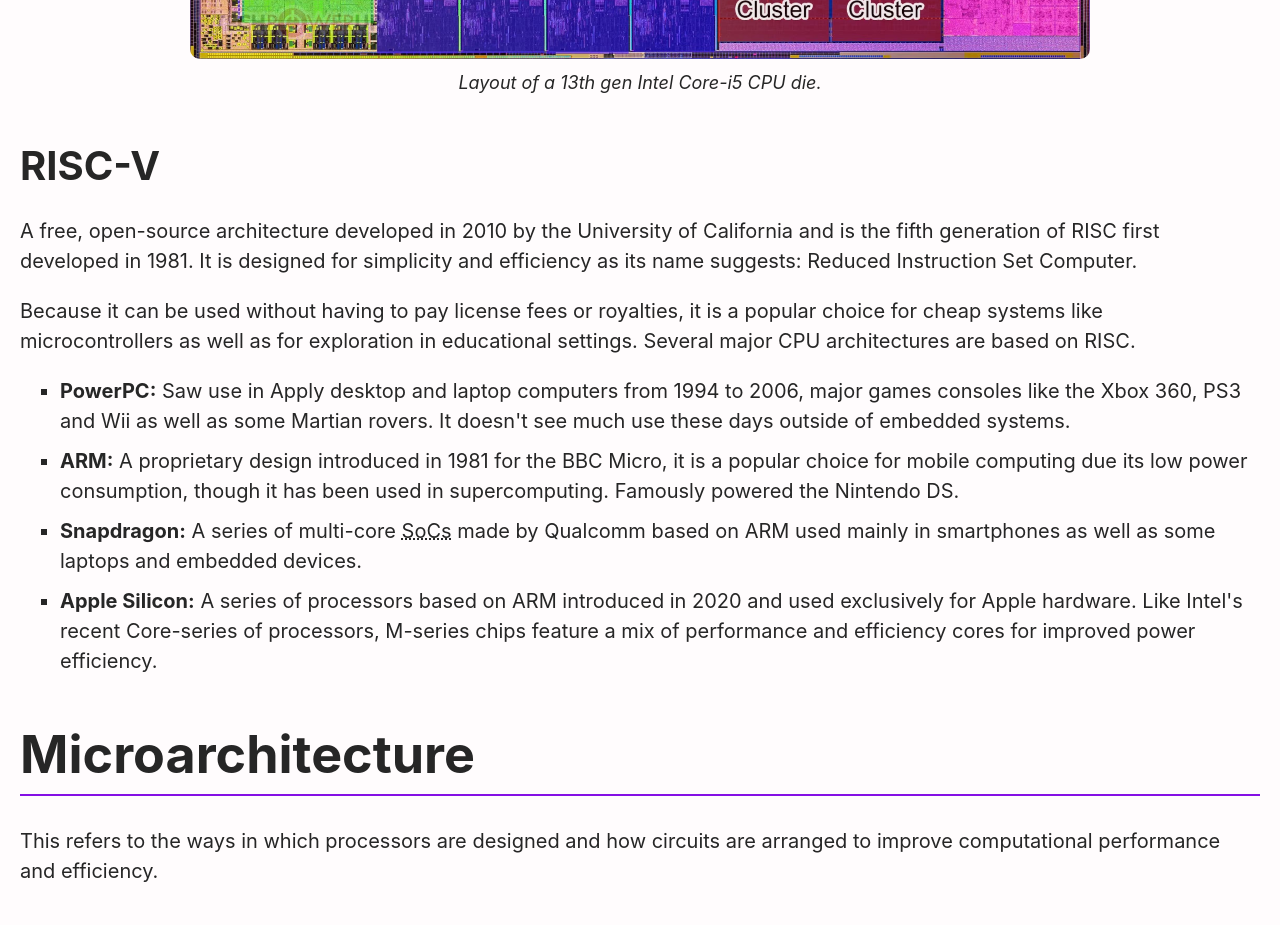
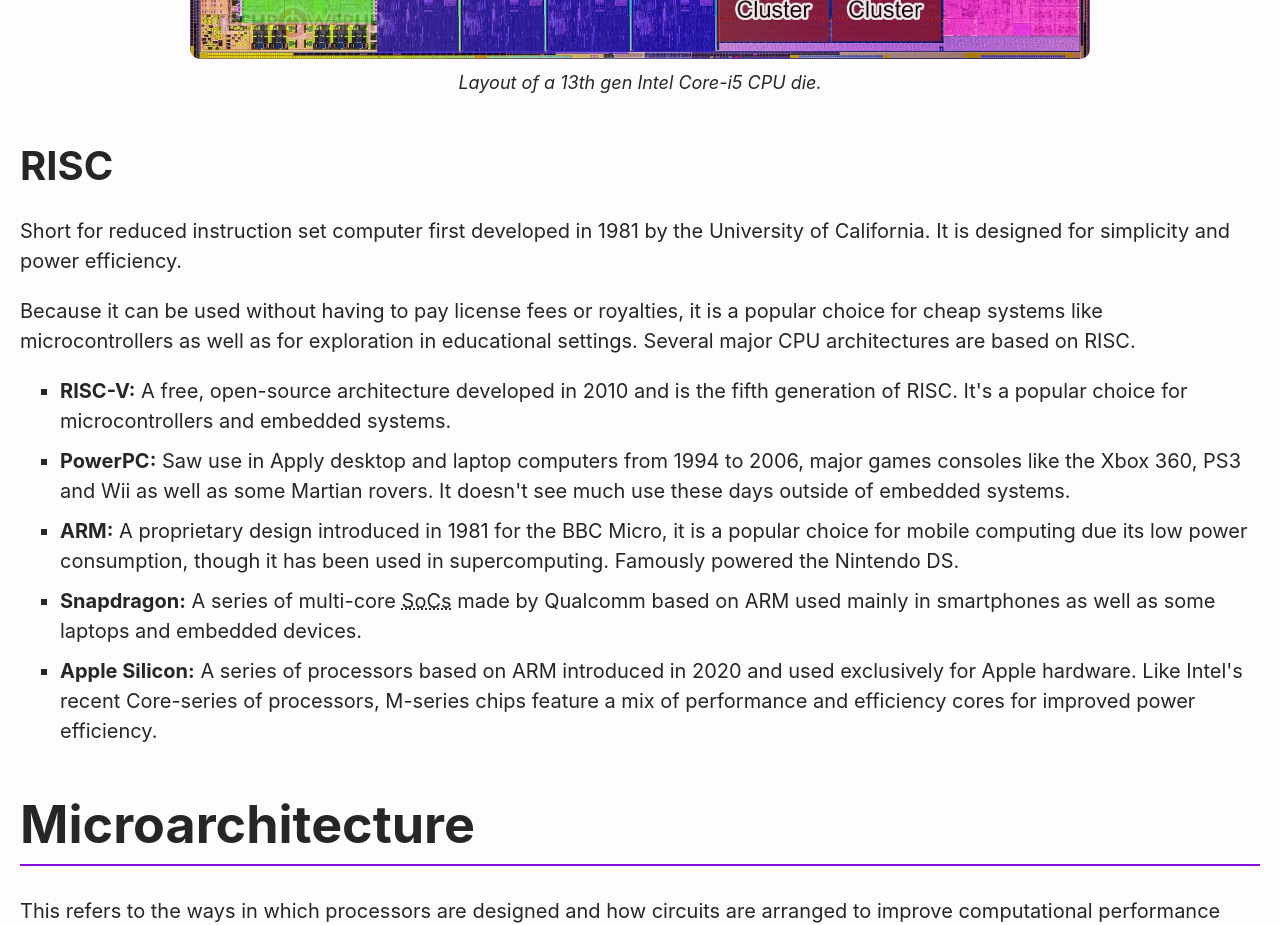
Before and after one commit to Christopher-Cannon/Christopher-Cannon.github.io, a Vue app: page /cpu-architecture in a window 1280 px wide. Shown: the part 10260-11185 px from the top of the page. Built offline with nearby package versions, Linux system fonts and the light colour scheme; the HTML template or start-up script is replaced by a standard one; a web font is replaced by a local one.

Commit message:
Update RISC definition

```diff
--- a/src/pages/Cpu.vue
+++ b/src/pages/Cpu.vue
@@ -468,13 +468,11 @@ const prevNextNavData = {
             caption="Layout of a 13th gen Intel Core-i5 CPU die."
         />
 
-        <h4 class="h3">RISC-V</h4>
+        <h4 class="h3">RISC</h4>
 
         <p>
-            A free, open-source architecture developed in 2010 by the University
-            of California and is the fifth generation of RISC first developed in
-            1981. It is designed for simplicity and efficiency as its name
-            suggests: Reduced Instruction Set Computer.
+            Short for reduced instruction set computer first developed in
+            1981 by the University of California. It is designed for simplicity and power efficiency.
         </p>
 
         <p>
@@ -485,6 +483,11 @@ const prevNextNavData = {
         </p>
 
         <ul class="list">
+            <li>
+                <b>RISC-V:</b>
+                A free, open-source architecture developed in 2010 and is the fifth
+                generation of RISC. It's a popular choice for microcontrollers and embedded systems.
+            </li>
             <li>
                 <b>PowerPC:</b>
                 Saw use in Apply desktop and laptop computers from 1994 to 2006,
```
